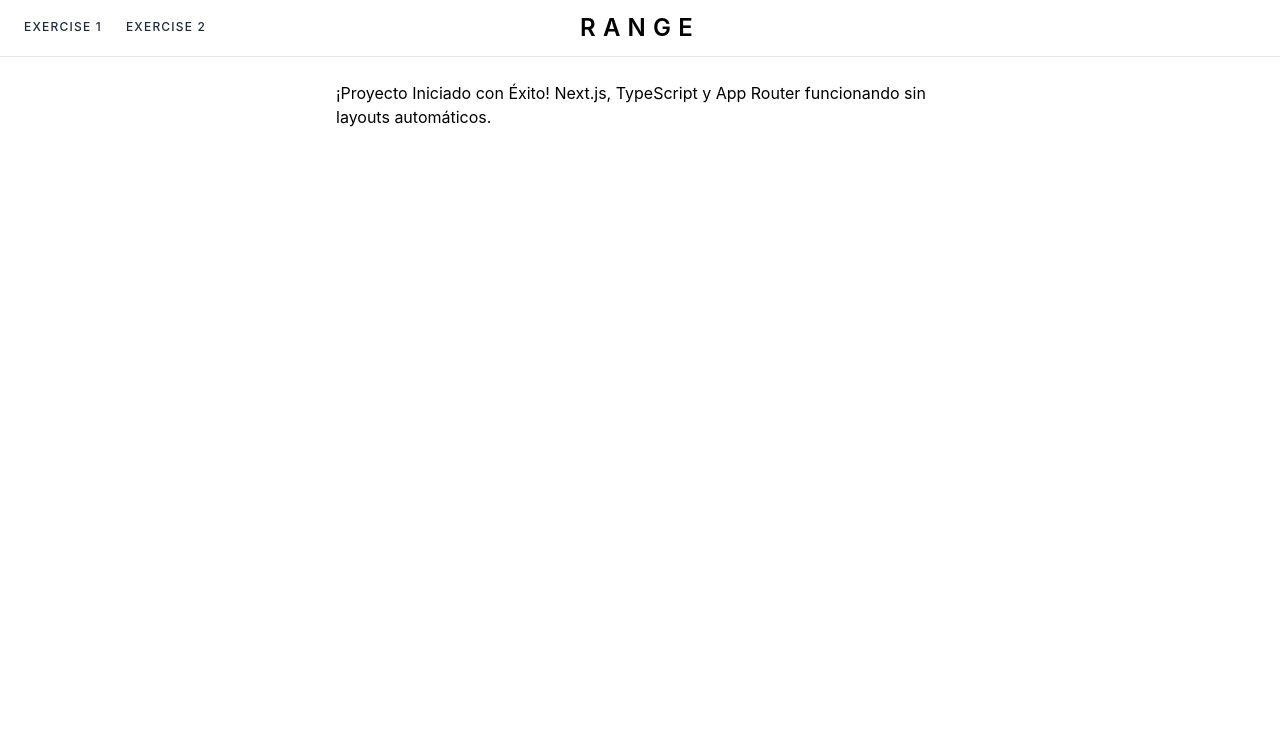
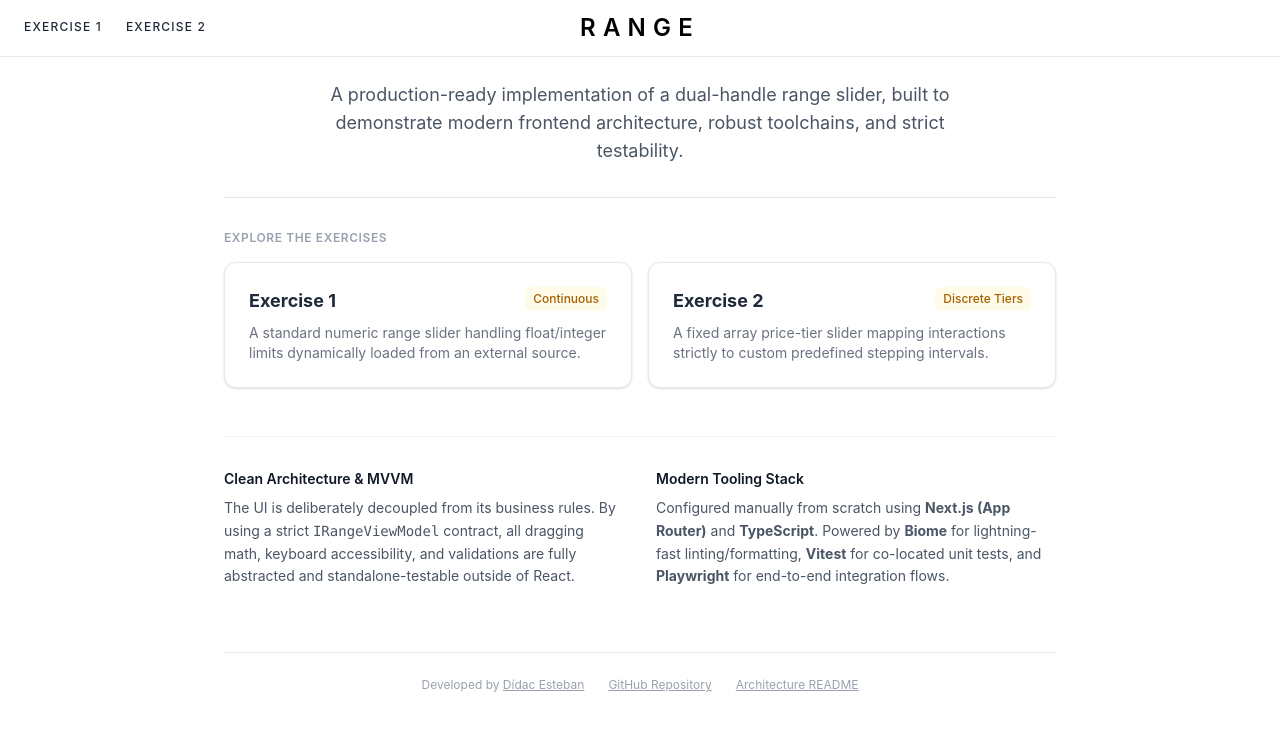
Before and after one commit to didacesteban/range-exercises, a Next.js app: page / in a window 1280 px wide. Shown: the top 730 px of the page. Built offline with nearby package versions, Linux system fonts and the light colour scheme.

Commit message:
Add home page content and create components for repeated elements on it

```diff
--- a/src/app/components/app-wrapper/AppWrapper.tsx
+++ b/src/app/components/app-wrapper/AppWrapper.tsx
@@ -12,7 +12,7 @@ export default function AppWrapper({ children }: { children: ReactNode }) {
 		<>
 			<Header onMenuClick={() => setIsSidebarOpen(true)} />
 			<Sidebar isOpen={isSidebarOpen} onClose={() => setIsSidebarOpen(false)} />
-			<main className="w-full max-w-2xl mx-auto px-4 sm:px-6 lg:px-8 py-6">
+			<main className="w-full max-w-4xl mx-auto px-4 sm:px-6 lg:px-8 py-6">
 				{children}
 			</main>
 		</>
--- /dev/null
+++ b/src/app/components/badge/Badge.tsx
@@ -0,0 +1,9 @@
+import type { ReactNode } from "react";
+
+export default function Badge({ children }: { children: ReactNode }) {
+	return (
+		<span className="text-xs font-medium px-2 py-1 bg-yellow-50 text-yellow-700 rounded-md">
+			{children}
+		</span>
+	);
+}
--- /dev/null
+++ b/src/app/components/exercise-card/ExerciseCard.tsx
@@ -0,0 +1,30 @@
+import Link from "next/link";
+
+import Badge from "@/app/components/badge/Badge";
+
+interface ExerciseCardProps {
+	href: string;
+	title: string;
+	badge: string;
+	description: string;
+}
+
+export default function ExerciseCard({
+	href,
+	title,
+	badge,
+	description,
+}: ExerciseCardProps) {
+	return (
+		<Link
+			href={href}
+			className="group block p-6 bg-white border border-gray-200 rounded-xl shadow-sm hover:border-gray-800 transition-all"
+		>
+			<div className="flex justify-between items-start mb-2">
+				<h3 className="font-bold text-lg group-hover:text-gray-900">{title}</h3>
+				<Badge>{badge}</Badge>
+			</div>
+			<p className="text-sm text-gray-500">{description}</p>
+		</Link>
+	);
+}
--- /dev/null
+++ b/src/app/components/footer-link/FooterLink.tsx
@@ -0,0 +1,19 @@
+import type { ReactNode } from "react";
+
+interface FooterLinkProps {
+	href: string;
+	children: ReactNode;
+}
+
+export default function FooterLink({ href, children }: FooterLinkProps) {
+	return (
+		<a
+			href={href}
+			target="_blank"
+			rel="noopener noreferrer"
+			className="hover:text-gray-600 underline transition-colors"
+		>
+			{children}
+		</a>
+	);
+}
--- a/src/app/page.tsx
+++ b/src/app/page.tsx
@@ -1,3 +1,79 @@
+import ExerciseCard from "@/app/components/exercise-card/ExerciseCard";
+import FooterLink from "@/app/components/footer-link/FooterLink";
+
 export default function HomePage() {
-	return "¡Proyecto Iniciado con Éxito! Next.js, TypeScript y App Router funcionando sin layouts automáticos.";
+	return (
+		<main className="font-sans text-gray-800 antialiased">
+			<header className="flex justify-center border-b border-gray-200 pb-8 mb-8">
+				<p className="text-lg text-gray-600 max-w-2xl text-center">
+					A production-ready implementation of a dual-handle range slider, built
+					to demonstrate modern frontend architecture, robust toolchains, and
+					strict testability.
+				</p>
+			</header>
+
+			<section className="mb-12">
+				<h2 className="text-xs font-semibold uppercase tracking-wider text-gray-400 mb-4">
+					Explore the Exercises
+				</h2>
+				<div className="grid sm:grid-cols-2 gap-4">
+					<ExerciseCard
+						href="/exercise/1"
+						title="Exercise 1"
+						badge="Continuous"
+						description="A standard numeric range slider handling float/integer limits dynamically loaded from an external source."
+					/>
+					<ExerciseCard
+						href="/exercise/2"
+						title="Exercise 2"
+						badge="Discrete Tiers"
+						description="A fixed array price-tier slider mapping interactions strictly to custom predefined stepping intervals."
+					/>
+				</div>
+			</section>
+
+			<section className="grid md:grid-cols-2 gap-8 text-sm border-t border-gray-100 pt-8">
+				<div>
+					<h3 className="font-semibold text-gray-900 mb-2">
+						Clean Architecture & MVVM
+					</h3>
+					<p className="text-gray-600 leading-relaxed">
+						The UI is deliberately decoupled from its business rules. By using a
+						strict <code>IRangeViewModel</code> contract, all dragging math,
+						keyboard accessibility, and validations are fully abstracted and
+						standalone-testable outside of React.
+					</p>
+				</div>
+
+				<div>
+					<h3 className="font-semibold text-gray-900 mb-2">
+						Modern Tooling Stack
+					</h3>
+					<p className="text-gray-600 leading-relaxed">
+						Configured manually from scratch using{" "}
+						<strong>Next.js (App Router)</strong> and{" "}
+						<strong>TypeScript</strong>. Powered by <strong>Biome</strong> for
+						lightning-fast linting/formatting, <strong>Vitest</strong> for
+						co-located unit tests, and <strong>Playwright</strong> for
+						end-to-end integration flows.
+					</p>
+				</div>
+			</section>
+
+			<footer className="mt-16 pt-6 border-t border-gray-200 flex flex-wrap justify-center gap-x-6 gap-y-2 text-xs text-gray-400">
+				<span>
+					Developed by{" "}
+					<FooterLink href="https://www.linkedin.com/in/didac-esteban-10033b67/">
+						Dídac Esteban
+					</FooterLink>
+				</span>
+				<FooterLink href="https://github.com/didacesteban/range-exercises">
+					GitHub Repository
+				</FooterLink>
+				<FooterLink href="https://github.com/didacesteban/range-exercises/blob/main/README.md">
+					Architecture README
+				</FooterLink>
+			</footer>
+		</main>
+	);
 }
```
